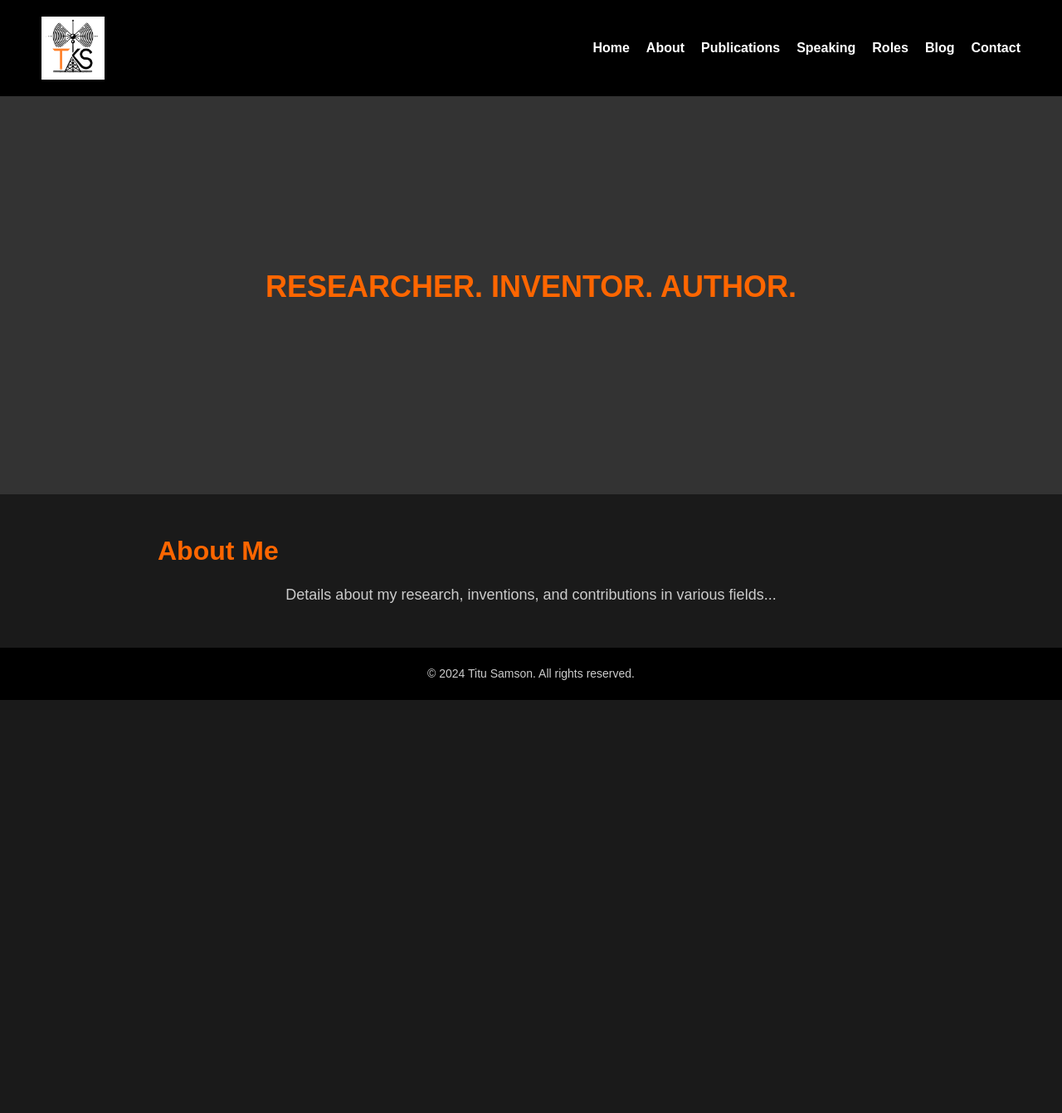
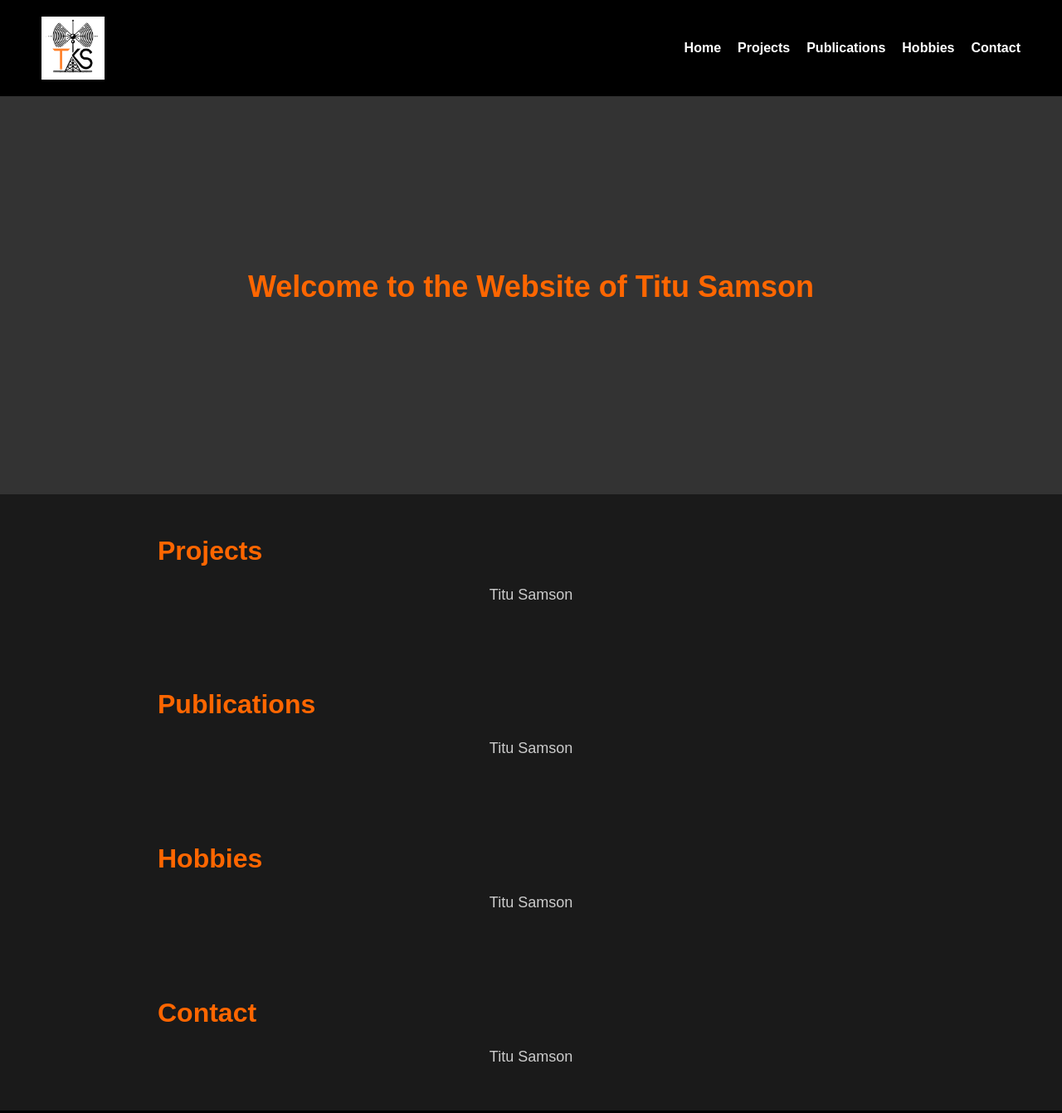
Before and after one commit to titu85/titu85.github.io, a plain HTML site: page index.html in a window 1280 px wide. Shown: the top 1342 px of the page at 83% size. Before the commit the page ends 844 px from the top, so only its background shows below. Drawn offline with Linux system fonts and the light colour scheme.

Commit message:
adding tabs sections with blank pages

```diff
--- a/index.html
+++ b/index.html
@@ -8,36 +8,58 @@
 </head>
 <body>
 
-    <!-- Header Section -->
+    <!-- Header Section with Navigation -->
     <header>
         <div class="logo">
-            <img src="img/logo_titu.png".png" alt="Titu Samson Logo">
+            <img src="img/logo_titu.png" alt="Titu Samson Logo">
         </div>
         <nav>
             <ul>
                 <li><a href="#home">Home</a></li>
-                <li><a href="#about">About</a></li>
+                <li><a href="#projects">Projects</a></li>
                 <li><a href="#publications">Publications</a></li>
-                <li><a href="#speaking">Speaking</a></li>
-                <li><a href="#roles">Roles</a></li>
-                <li><a href="#blog">Blog</a></li>
+                <li><a href="#hobbies">Hobbies</a></li>
                 <li><a href="#contact">Contact</a></li>
             </ul>
         </nav>
     </header>
 
-    <!-- Hero Section -->
+    <!-- Home Section -->
     <section id="home" class="hero">
         <div class="hero-content">
-            <h2>RESEARCHER. INVENTOR. AUTHOR.</h2>
+            <h2>Welcome to the Website of Titu Samson</h2>
         </div>
     </section>
 
-    <!-- About Section -->
-    <section id="about">
+    <!-- Projects Section -->
+    <section id="projects">
         <div class="container">
-            <h2>About Me</h2>
-            <p>Details about my research, inventions, and contributions in various fields...</p>
+            <h2>Projects</h2>
+            <p>Titu Samson</p>
+        </div>
+    </section>
+
+    <!-- Publications Section -->
+    <section id="publications">
+        <div class="container">
+            <h2>Publications</h2>
+            <p>Titu Samson</p>
+        </div>
+    </section>
+
+    <!-- Hobbies Section -->
+    <section id="hobbies">
+        <div class="container">
+            <h2>Hobbies</h2>
+            <p>Titu Samson</p>
+        </div>
+    </section>
+
+    <!-- Contact Section -->
+    <section id="contact">
+        <div class="container">
+            <h2>Contact</h2>
+            <p>Titu Samson</p>
         </div>
     </section>
 
```
